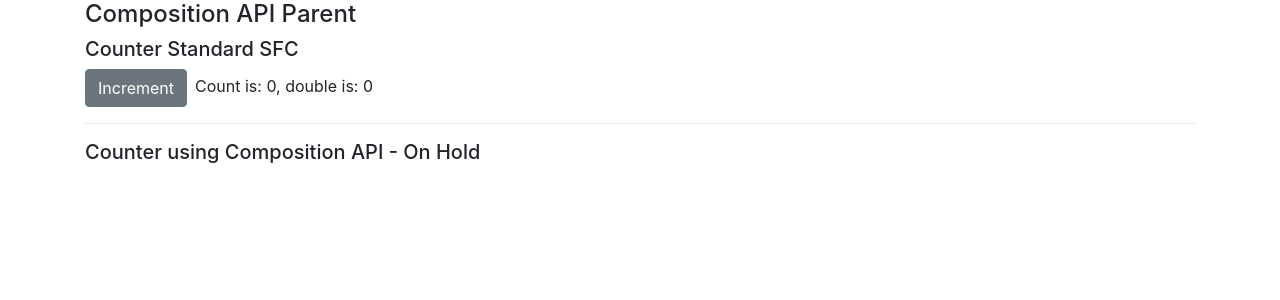
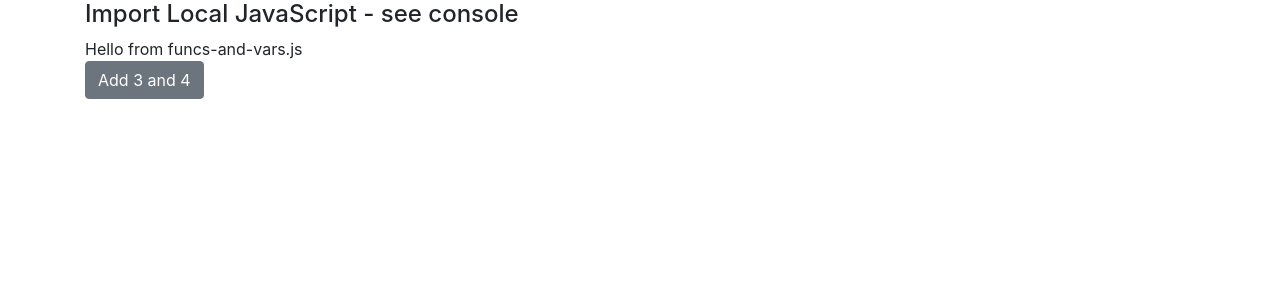
Before and after one commit to UniquelySimilar/vue-sandbox, a Vue app: page / in a window 1280 px wide. Shown: the top 300 px of the page. Built offline with nearby package versions, Linux system fonts and the light colour scheme.

Commit message:
vuetest: import local js

```diff
--- a/src/App.vue
+++ b/src/App.vue
@@ -1,16 +1,16 @@
 <template>
   <div id="app" class="container">
-    <parent />
+    <import-local-js />
   </div>
 </template>
 
 <script>
-  import Parent from '@/components/vuetest/composition-api/Parent'
+  import ImportLocalJs from '@/components/vuetest/import-local-js/ImportLocalJs'
 
   export default {
     name: 'App',
     components: {
-      Parent
+      ImportLocalJs
     },
     data() {
       return {
--- /dev/null
+++ b/src/components/vuetest/import-local-js/ImportLocalJs.vue
@@ -0,0 +1,42 @@
+<template>
+  <div class="import-local-js">
+    <h4>Import Local JavaScript - see console</h4>
+    <div class="row">
+      <div class="col-md-6">
+        <span>{{ testMessage }}</span>
+      </div>
+    </div>
+    <div class="row">
+      <div class="col-md-6">
+        <button class="btn btn-secondary" @click="getSum(3, 4)">Add 3 and 4</button>
+        <span class="answer" v-if="sum">Answer: {{ sum }}</span>
+      </div>
+    </div>
+  </div>
+</template>
+
+<script>
+  import './js/iife-script.js'
+  import { add, testMessage } from './js/funcs-and-vars.js'
+
+  export default {
+    data() {
+      return {
+        testMessage,
+        sum: 0
+      }
+    },
+    methods: {
+      add,
+      getSum(a, b) {
+        this.sum = add(a, b);
+      }
+    }
+  }
+</script>
+
+<style scoped>
+  .answer {
+    margin-left: 0.5rem;
+  }
+</style>
--- /dev/null
+++ b/src/components/vuetest/import-local-js/js/funcs-and-vars.js
@@ -0,0 +1,7 @@
+function add(a, b) {
+  return a + b;
+}
+
+const testMessage = 'Hello from funcs-and-vars.js'
+
+export { add, testMessage }
--- /dev/null
+++ b/src/components/vuetest/import-local-js/js/iife-script.js
@@ -0,0 +1,4 @@
+// Immediately Invoked Function Expression
+(function(){
+  console.log('Hello from IIFE');
+})();
```
